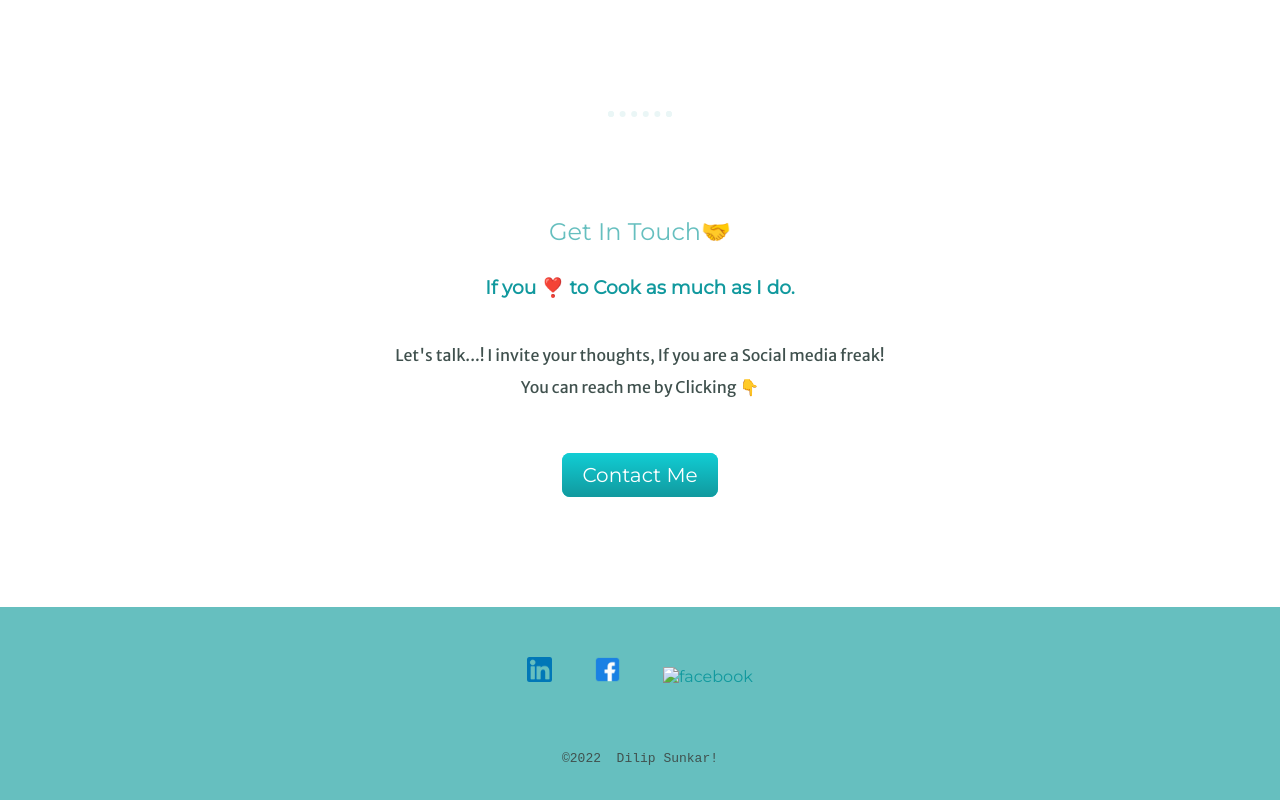
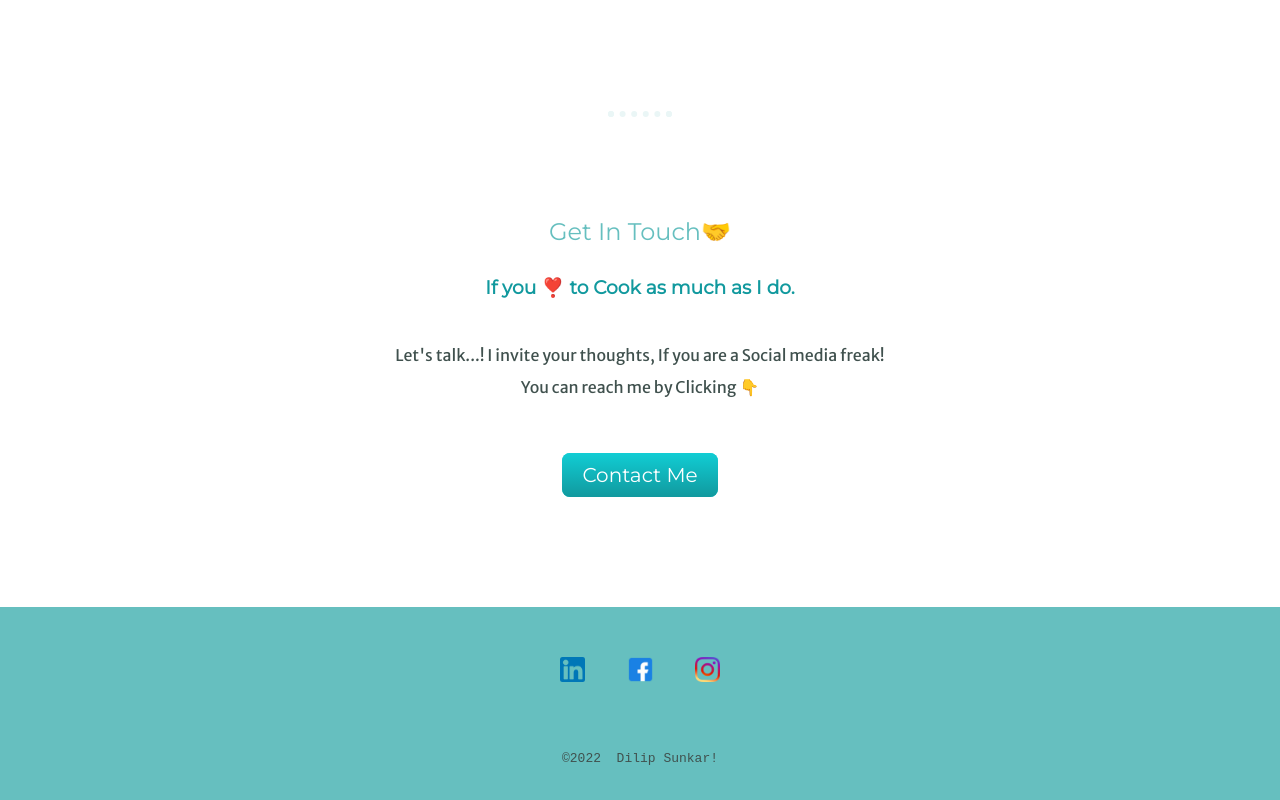
Before and after one commit to DILIPKUMARSUNKARI/dk, a plain HTML site: page index.html in a window 1280 px wide. Shown: the part 2258-3058 px from the top of the page. Drawn offline with Linux system fonts and the light colour scheme.

Commit message:
Update index.html
Instagram logo updated

```diff
--- a/index.html
+++ b/index.html
@@ -58,7 +58,7 @@
     <div class="bottom-container">
         <a class="linked-in" href="https://www.linkedin.com/in/dilip-kumar-sunkari-07084b15a/"><img src="./linkedin.png" alt="linked-in" width="25" height="25"></a>
         <a class="footer-link" href="https://www.facebook.com/dilip.nani.96"><img src="./facebook-logo-0.png" alt="facebook" width="25" height="25"></a>
-        <a class="footer-link" href="https://www.instagram.com/dilip_kumar_sunkari/?hl=en"><img src="./Images/instagram logo.png" alt="facebook" width="25" height="25"></a>
+        <a class="footer-link" href="https://www.instagram.com/dilip_kumar_sunkari/?hl=en"><img src="./instagram logo.png" alt="facebook" width="25" height="25"></a>
         <p class="copy"><pre>©2022  Dilip Sunkar!</pre></p>
     </div>
 </body>
```
